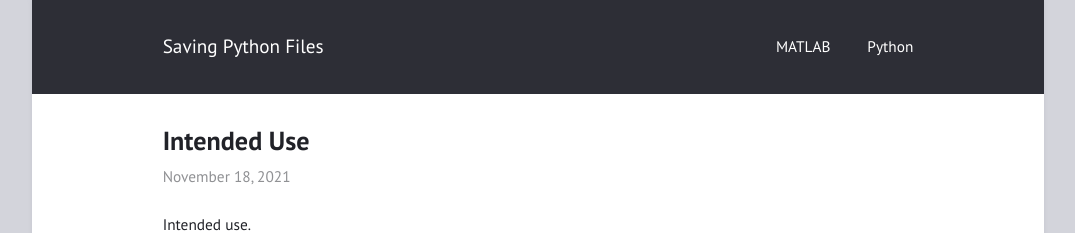
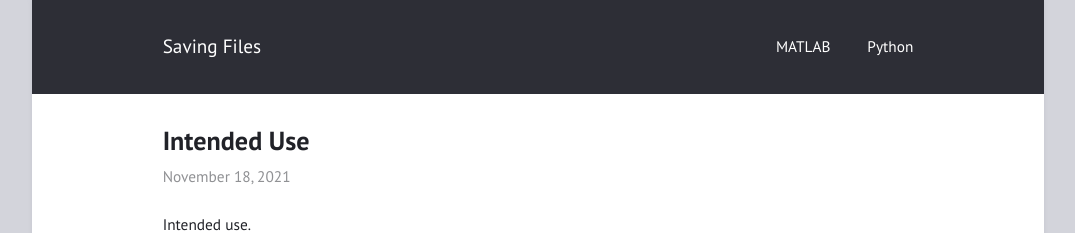
Before and after one commit to tulimid1/createGif-py, a Jekyll site: the page built from index.html, in a window 1280 px wide. Shown: the top 233 px of the page, without its empty margins (102-1177 px from the left). Built offline with Jekyll 4.4.1, drawn with Linux system fonts in a browser that asks for light colours.

Commit message:
Update _config.yml

```diff
--- a/_config.yml
+++ b/_config.yml
@@ -1,4 +1,4 @@
-title: "Saving Python Files"
+title: "Saving Files"
 author: "Duncan Tulimieri"
 description: "Duncan Tulimieri"
 
```
